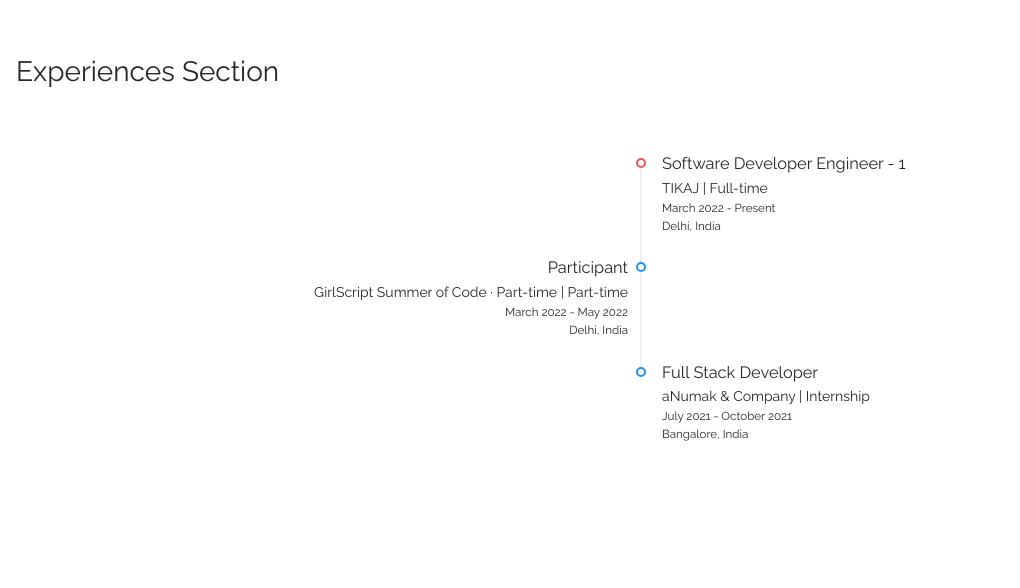
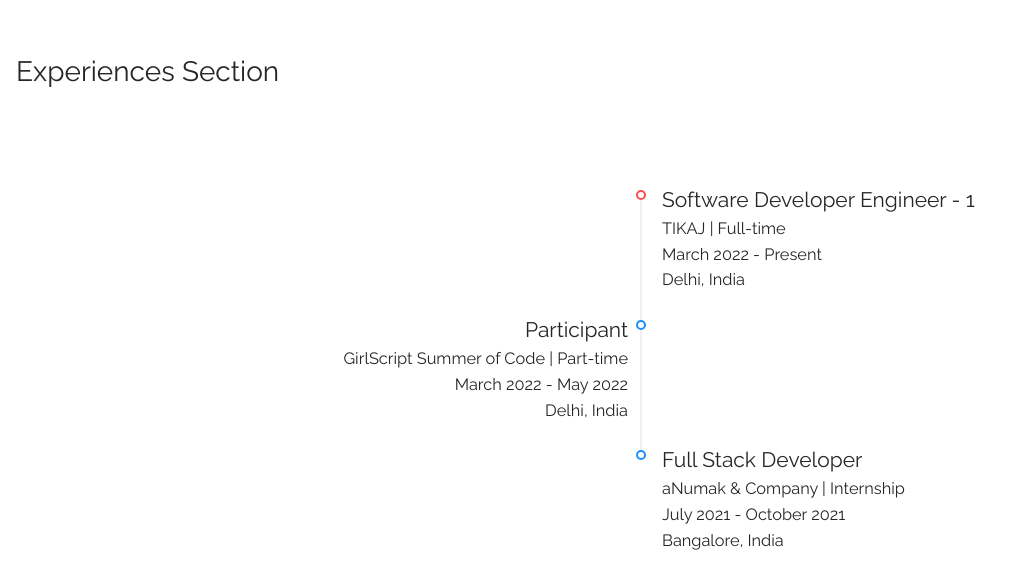
Before and after one commit to thefstalphabet/portfolio-v3, a React (Create React App) app: page / in a window 1280 px wide. Shown: the part 2360-2948 px from the top of the page, without its empty margins (0-1020 px from the left). Built offline with nearby package versions, Linux system fonts and the light colour scheme.

Commit message:
update: small changes

```diff
--- a/src/Configs/ExperienceItems.ts
+++ b/src/Configs/ExperienceItems.ts
@@ -24,7 +24,7 @@
     },
     {
         role: "Participant",
-        org: "GirlScript Summer of Code · Part-time",
+        org: "GirlScript Summer of Code",
         employmentType: "Part-time",
         startMonth: "March",
         startYear: 2022,
--- a/src/Routes/Dashboard/Dashboard.tsx
+++ b/src/Routes/Dashboard/Dashboard.tsx
@@ -176,11 +176,11 @@
                     key={idx}
                     color={currentlyWorking ? "red" : "blue"}
                   >
-                    <h3>{role}</h3>
-                    <h4>
+                    <h2>{role}</h2>
+                    <h3>
                       {org} | {employmentType}
-                    </h4>
-                    <h5>
+                    </h3>
+                    <h3>
                       {startMonth} {startYear}
                       {" - "}
                       {currentlyWorking ? (
@@ -190,8 +190,8 @@
                           {endMonth} {endYear}
                         </>
                       )}
-                    </h5>
-                    <h5>{location}</h5>
+                    </h3>
+                    <h3>{location}</h3>
                   </Timeline.Item>
                 );
               })}
--- a/src/Routes/Dashboard/DashboardStyles.ts
+++ b/src/Routes/Dashboard/DashboardStyles.ts
@@ -117,10 +117,11 @@
     }
 `;
 export const Experience = styled.div`
-    height: 100vh;
+    height: auto;
+    min-height: 100vh;
     padding: 10px 1rem;
     .body{
-        margin-top: 4rem;
+        margin-top: 6rem;
 
     }
 `;
```
